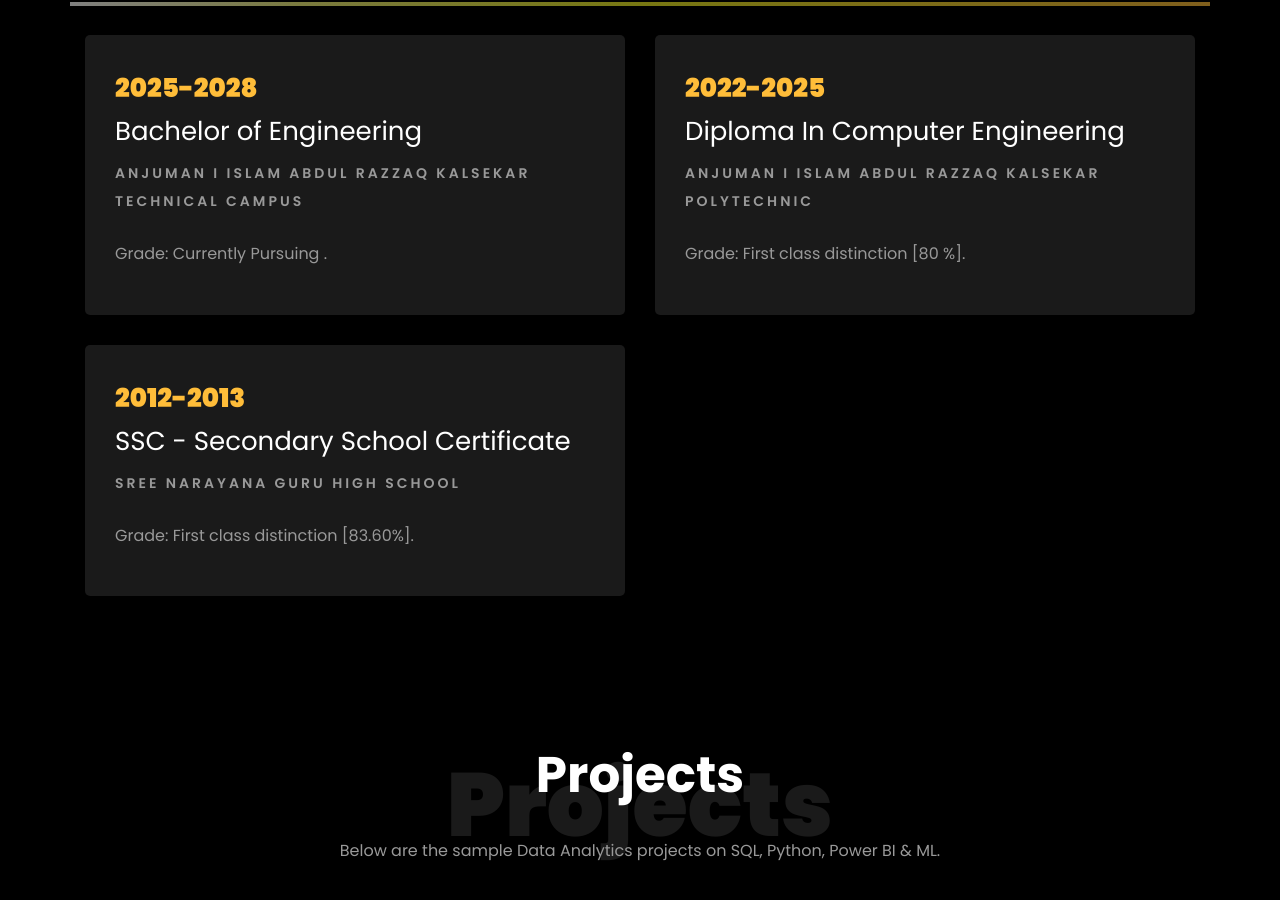
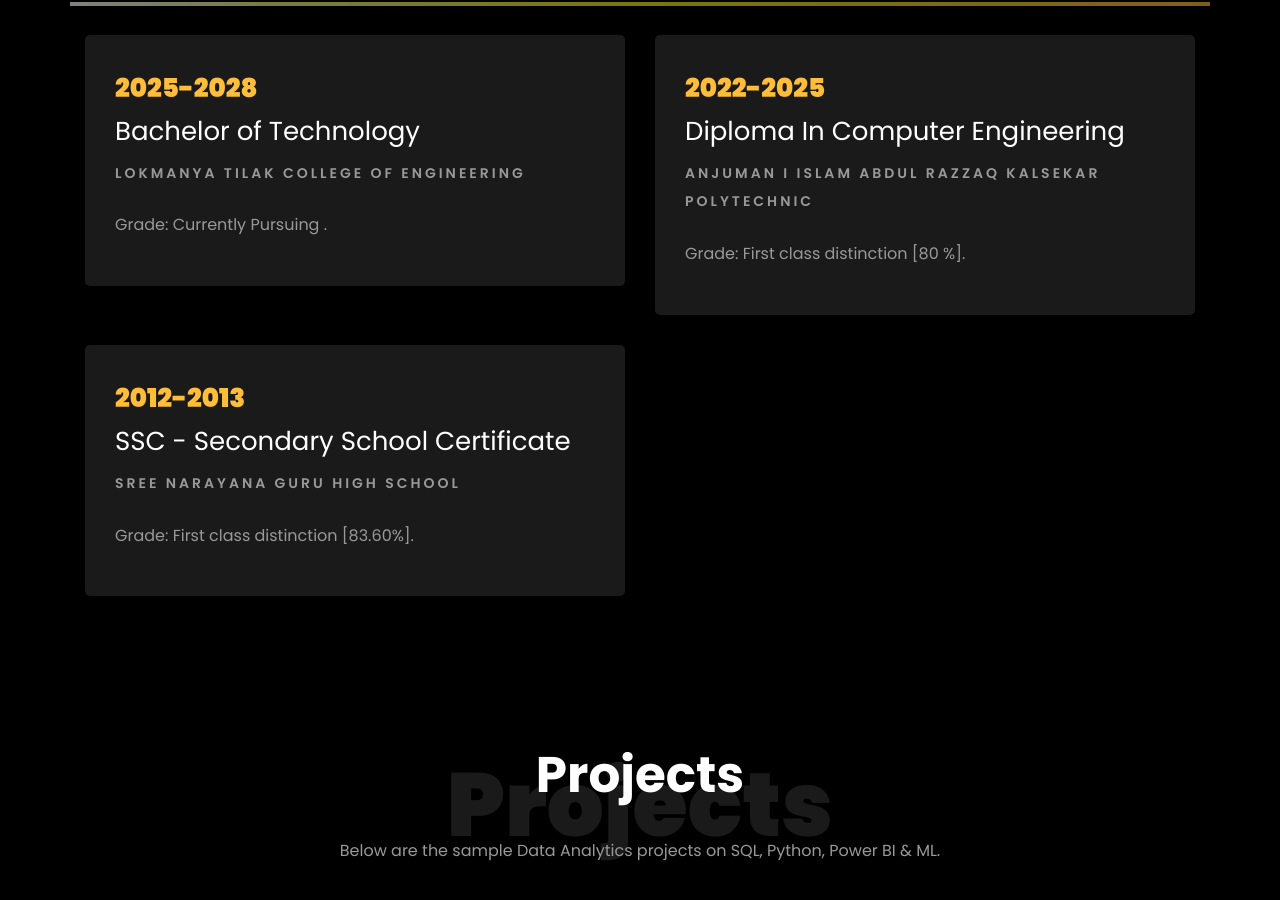
Before and after one commit to AyaanKhan1711/AyaanKhan1711.github.io, a plain HTML site: page index.html in a window 1280 px wide. Shown: the part 3207-4107 px from the top of the page. Drawn offline with Linux system fonts and the light colour scheme; files whose address does not match are found by name.

Commit message:
Update index.html

```diff
--- a/index.html
+++ b/index.html
@@ -392,8 +392,8 @@
     			<div class="col-md-6">
     				<div class="resume-wrap ftco-animate">
     					<span class="date">2025-2028</span>
-    					<h2>Bachelor of Engineering</h2>
-    					<span class="position">Anjuman I Islam Abdul Razzaq Kalsekar Technical Campus</span>
+    					<h2>Bachelor of Technology </h2>
+    					<span class="position">Lokmanya Tilak College of Engineering </span>
     					<p class="mt-4">Grade: Currently Pursuing .</p>
     				</div>
     			</div>
```
